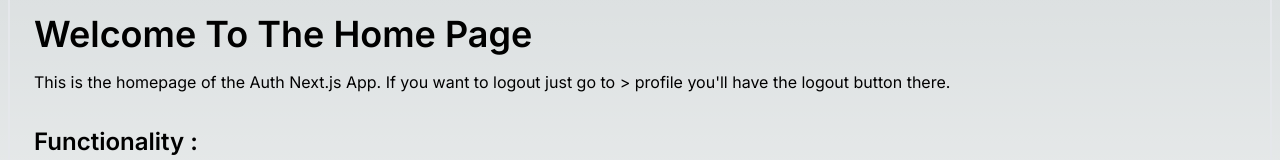
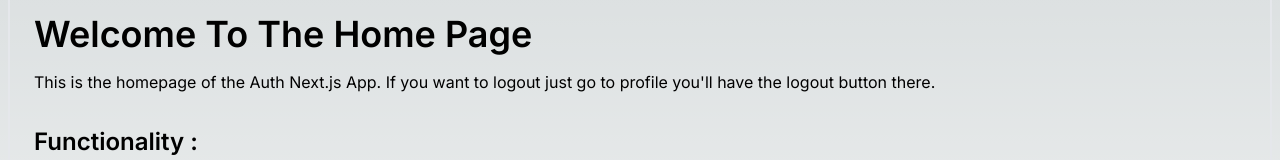
Before and after one commit to Sufyan-Siddiqui098/auth-nextjs-1, a Next.js app: page / in a window 1280 px wide. Shown: the part 128-288 px from the top of the page. Built offline with nearby package versions, Linux system fonts and the light colour scheme.

Commit message:
entity error in deployment

```diff
--- a/src/app/page.tsx
+++ b/src/app/page.tsx
@@ -27,7 +27,7 @@ export default function Home() {
 
       <div className="container border-2 rounded-md my-7 p-2 md:p-6">
         <h1 className='font-semibold text-2xl md:text-4xl capitalize'>Welcome to the Home page</h1>
-        <p className='my-4 flex items-center '>This is the homepage of the Auth Next.js App. If you want to logout just go to &gt; profile you'll have the logout button there.</p>
+        <p className='my-4 flex items-center '>This is the homepage of the Auth Next.js App. If you want to logout just go to profile you'll have the logout button there.</p>
        <h2 className='font-semibold mb-2 text-xl mt-8 md:text-2xl'>Functionality : </h2>
        <ul className=' list-disc ml-4'>
         <li className='my-1'>On sign up you'll get verified by your email.</li>
```
